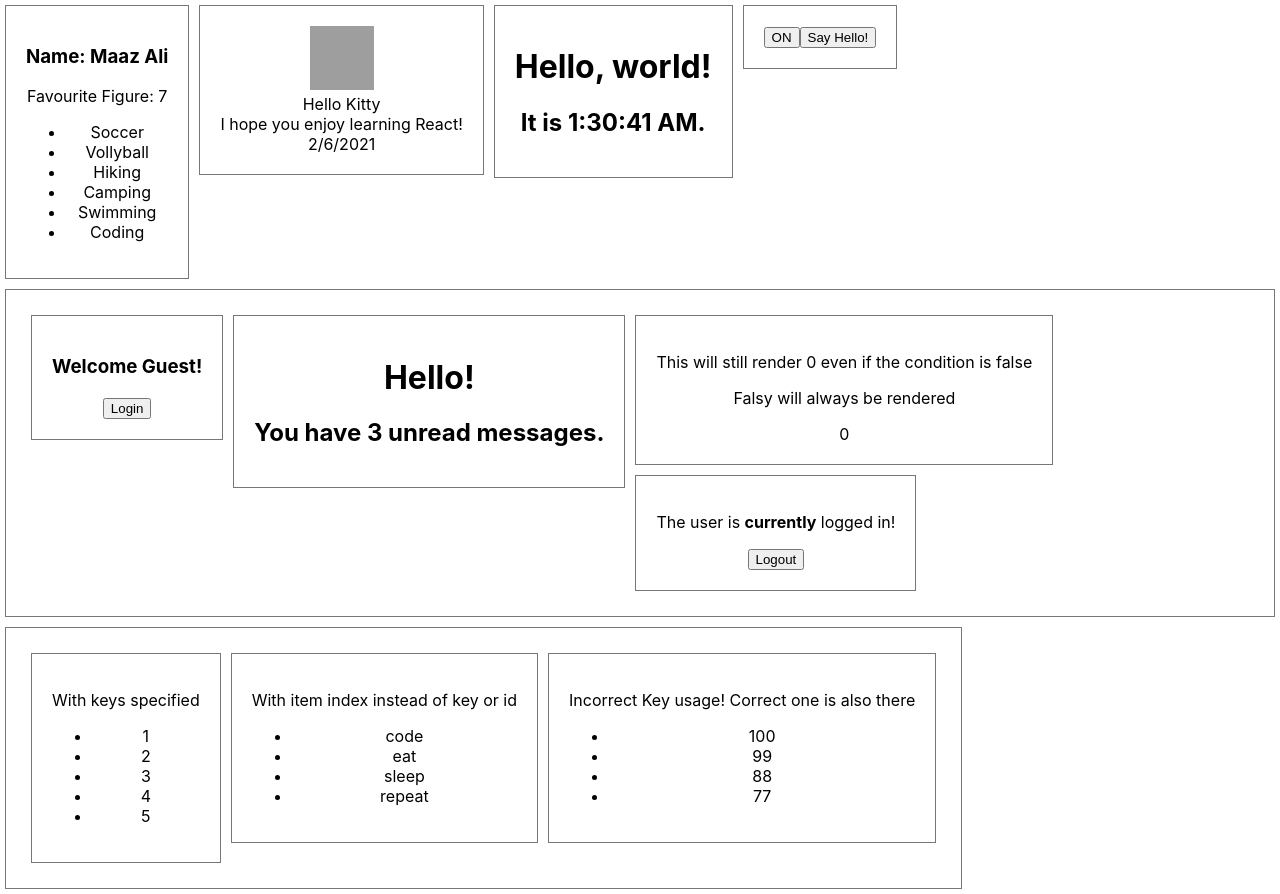
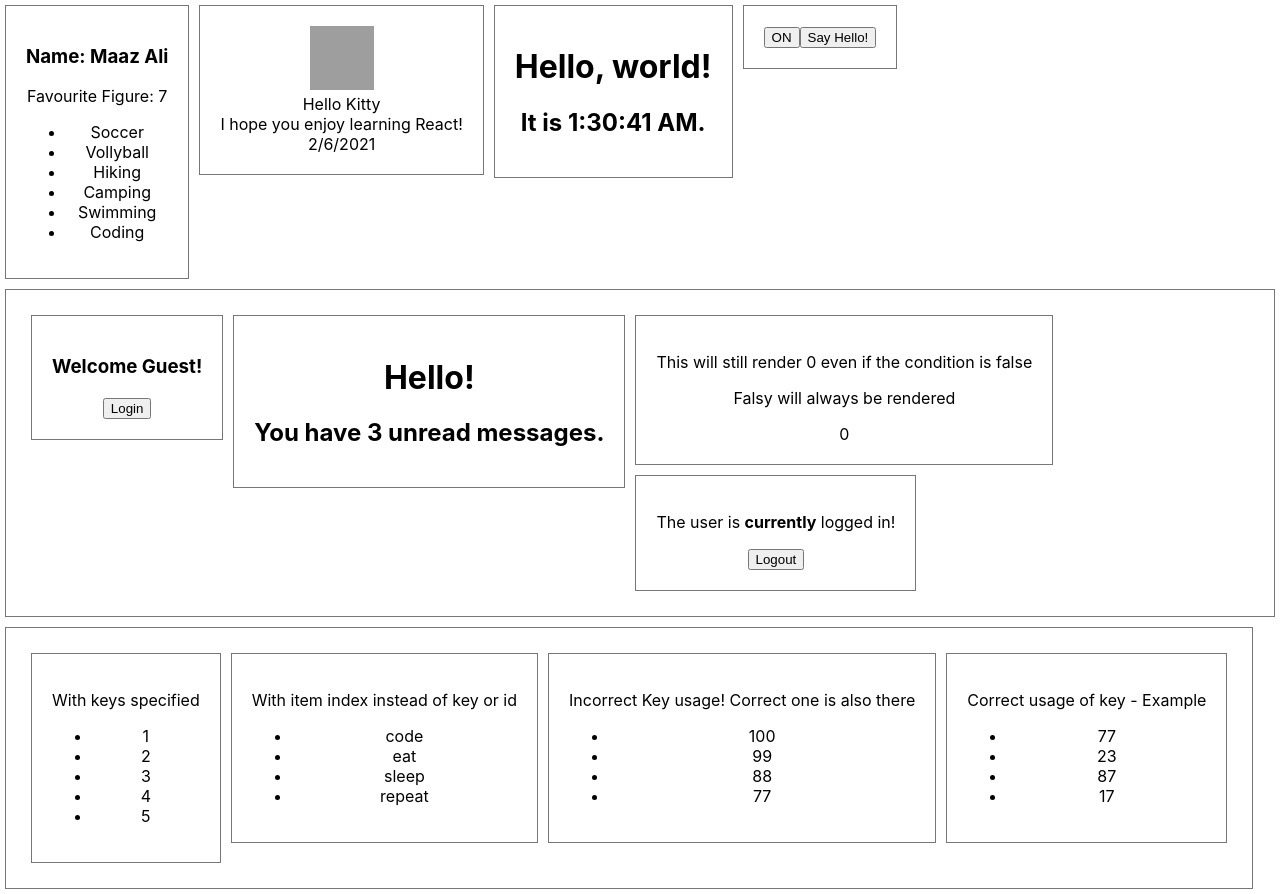
Before and after one commit to moaaxali/reactjs, a React (Create React App) app: page / in a window 1280 px wide. Built offline with nearby package versions, Linux system fonts and the light colour scheme; grey boxes are pictures that could not be loaded.

Commit message:
Correct Usage Example of List and Keys

```diff
--- /dev/null
+++ b/src/ListKeys/CorrectKeyUsage.js
@@ -0,0 +1,21 @@
+const ListItem = (props) => {
+  return <li>{props.value}</li>;
+}
+
+const CorrectKeyUsage = (props) => {
+  const numbers = props.numbers
+  const listItems = numbers.map((number) =>
+    <ListItem key={number.toString()} value={number} />
+  )
+
+  return (
+    <div className="Component">
+      <p>Correct usage of key - Example</p>
+      <ul>
+        {listItems}
+      </ul>
+    </div>
+  );
+}
+
+export default CorrectKeyUsage
--- a/src/ListKeys/ListKeys.js
+++ b/src/ListKeys/ListKeys.js
@@ -1,5 +1,6 @@
 import React, { Component } from 'react'
 import IncorrectKeyUsage from './IncorrectKeyUsage';
+import CorrectKeyUsage from './CorrectKeyUsage';
 import List1 from './List1';
 import Todo from './Todo';
 
@@ -14,6 +15,7 @@ class ListKeys extends Component {
         <List1 numbers={[1, 2, 3]} />
         <Todo todos={['code', 'eat', 'sleep', 'repeat']} />
         <IncorrectKeyUsage numbers={[100, 99, 88, 77]} />
+        <CorrectKeyUsage numbers={[77, 23, 87, 17]} />
       </div>
     );
   }
```
